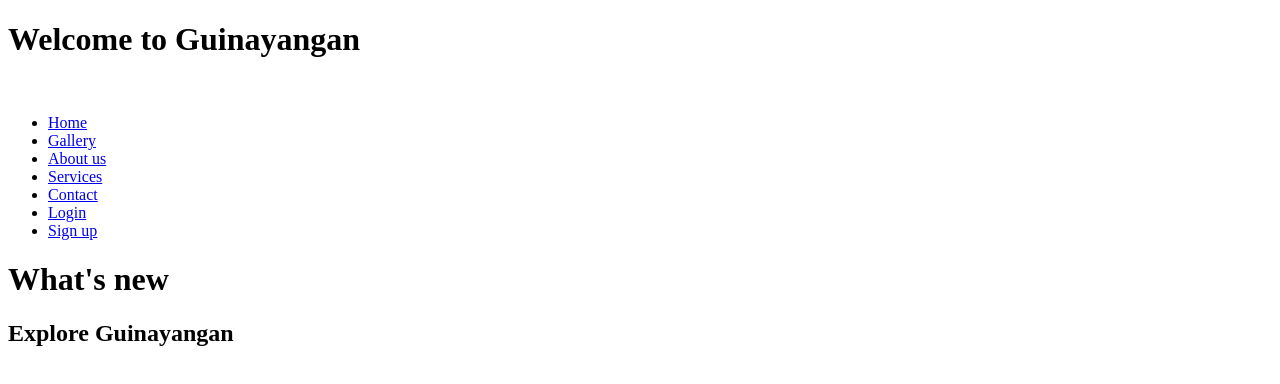
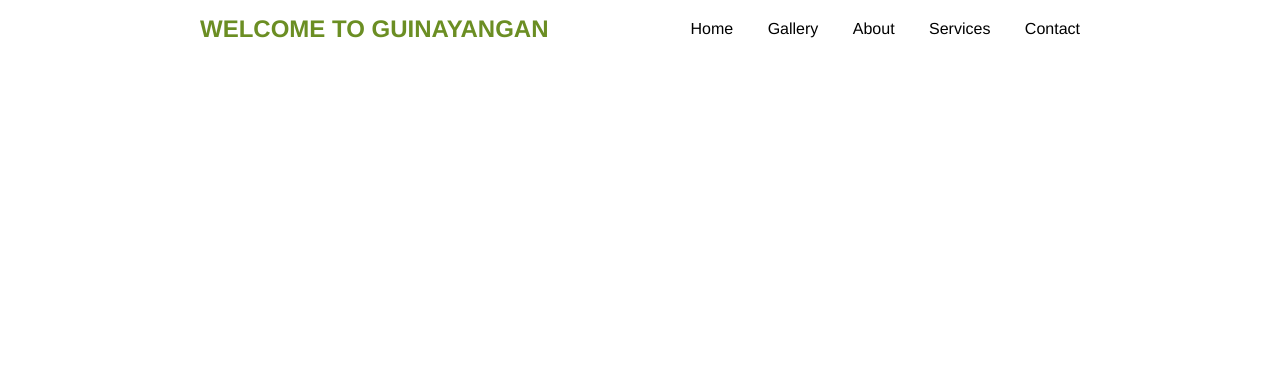
Before and after one commit to TwiceCodes/GuinayanganTourismTest, a plain HTML site: page index.html in a window 1280 px wide. Drawn offline with Linux system fonts and the light colour scheme.

Commit message:
css added

```diff
--- a/index.html
+++ b/index.html
@@ -4,20 +4,20 @@
     <meta charset="UTF-8" />
     <meta name="viewport" content="width=device-width, initial-scale=1.0" />
     <title>Guinayangan Tourism</title>
+    <link rel="stylesheet" href="style.css"></link>
   </head>
   <body>
-    <h1>Welcome to Guinayangan</h1>
-    <br />
-    <ul>
-      <li><a href="#"> Home</a></li>
-      <li><a href="#"> Gallery</a></li>
-      <li><a href="#"> About us</a></li>
-      <li><a href="#"> Services</a></li>
-      <li><a href="#"> Contact</a></li>
-      <li><a href="#"> Login</a></li>
-      <li><a href="#"> Sign up</a></li>
-    </ul>
-    <h1>What's new</h1>
-    <h2>Explore Guinayangan</h2>
+    <header>
+      <a href="#" class="brand">Welcome to Guinayangan</a>
+      <div class="navigation">
+        <div class="navigation-items">
+        <a href="home">Home</a>
+        <a href="gallery">Gallery</a>
+        <a href="about">About</a>
+        <a href="services">Services</a>
+        <a href="contact">Contact</a>
+      </div>
+    </div>
+    </header>
   </body>
 </html>
--- /dev/null
+++ b/style.css
@@ -0,0 +1,56 @@
+* {
+  margin: 0;
+  padding: 0;
+  box-sizing: border-box;
+  font-family: "Franklin Gothic Medium", "Arial Narrow", Arial, sans-serif;
+}
+
+header {
+  z-index: 99;
+  position: absolute;
+  top: 0;
+  left: 0;
+  width: 100%;
+  display: flex;
+  justify-content: space-between;
+  align-items: center;
+  padding: 15px 200px;
+  transition: 0.5s ease;
+}
+
+header .brand {
+  color: olivedrab;
+  font-size: 1.5em;
+  font-weight: 700;
+  text-transform: uppercase;
+  text-decoration: none;
+}
+
+header .navigation {
+  position: relative;
+}
+
+header .navigation .navigation-items a {
+  position: relative;
+  color: #000;
+  font-size: 1em;
+  font-weight: 500;
+  text-decoration: none;
+  margin-left: 30px;
+  transition: 0.3s ease;
+}
+
+header .navigation .navigation-items a:before {
+  content: "";
+  position: absolute;
+  background: olivedrab;
+  width: 0%;
+  height: 3px;
+  bottom: 0;
+  left: 0;
+  transition: 0.3s ease;
+}
+
+header .navigation .navigation-items a:hover:before {
+  width: 100%;
+}
```
